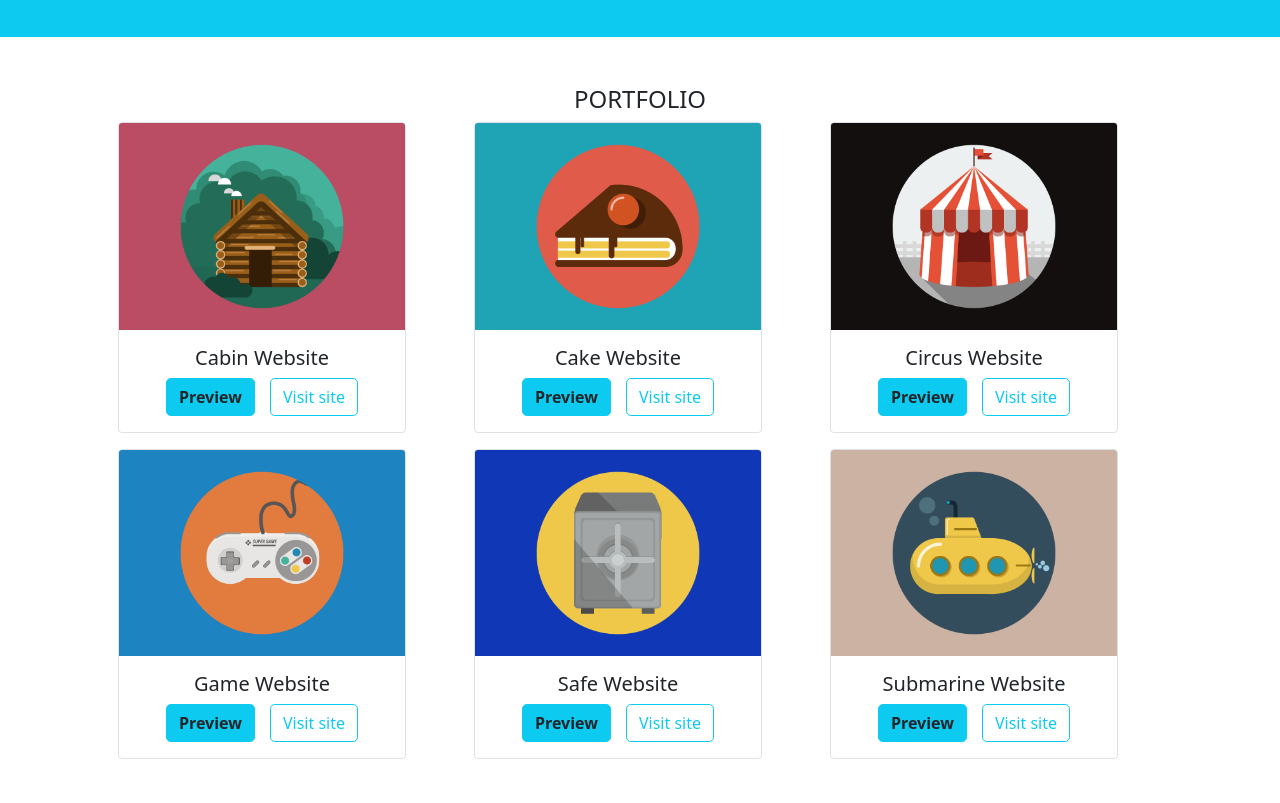
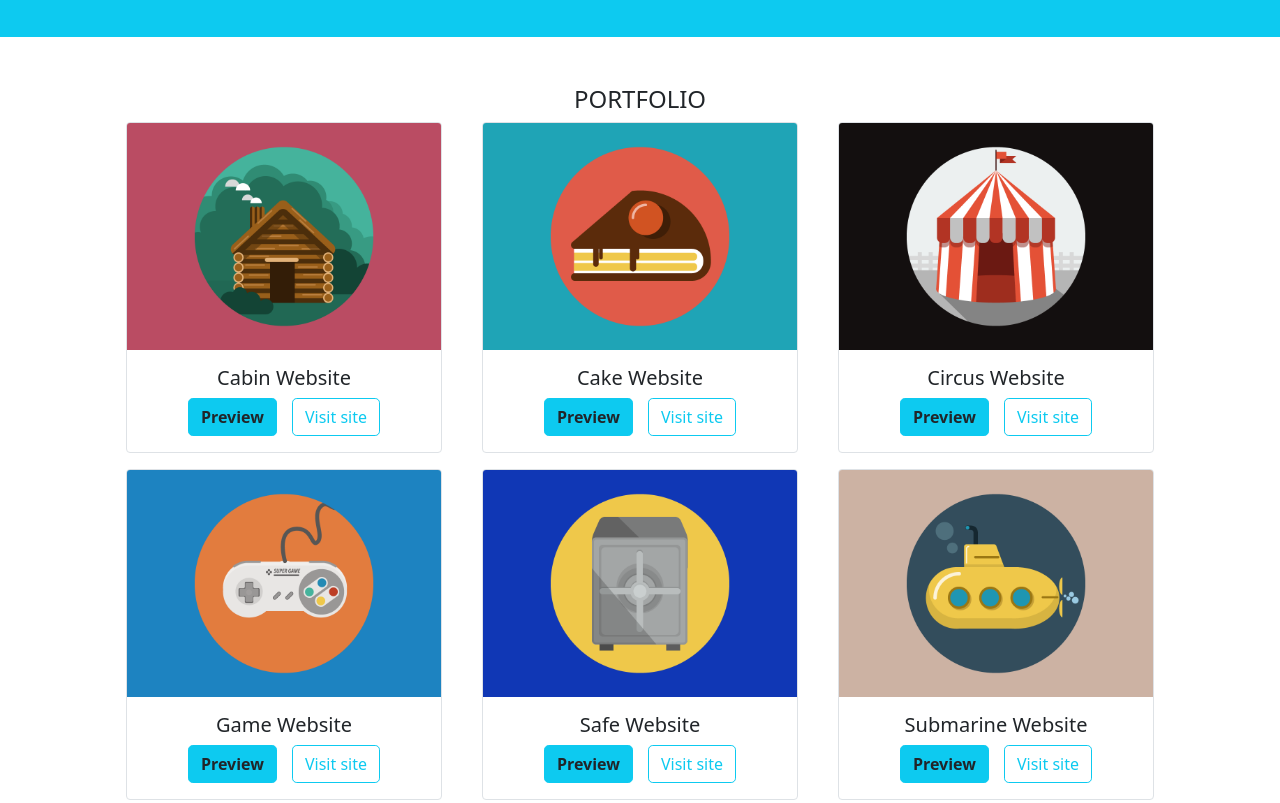
Before and after one commit to AlessioCLZ/bootstrap_30-05-22_class, a plain HTML site: page index.html in a window 1280 px wide. Shown: the part 490-1293 px from the top of the page. Drawn offline with nearby package versions, Linux system fonts and the light colour scheme.

Commit message:
Tolte cose inutili e accortezze visive

```diff
--- a/index.html
+++ b/index.html
@@ -58,7 +58,7 @@
         <section class="bg-info">
             <div class="text-center py-4">
                 <h2>Pinco Pallo</h2>
-                <img class="w-25 d-inline-block" src="img/profile_pic.svg" alt="Profile PIC">
+                <img class="w-25" src="img/profile_pic.svg" alt="Profile PIC">
                 <p class="small text-muted text-uppercase">Web Designer</p>
             </div>
         </section>
@@ -69,9 +69,9 @@
             <h4 class="text-uppercase" id="portfolio">Portfolio</h4>
         </div>
         <div class="container px-5 pb-5">
-            <div class="row">
+            <div class="row justify-content-center">
               <div class="col col-lg-4">
-                <div class="card mb-3 border border-muted" style="width: 18rem;">
+                <div class="card mb-3 border border-muted mx-2">
                     <img src="img/portfolio/cabin.png" class="card-img-top" alt="Immagine cabina">
                     <div class="card-body">
                       <h5 class="card-title">Cabin Website</h5>
@@ -83,7 +83,7 @@
                 </div>
               </div>
               <div class="col col-lg-4">
-                <div class="card mb-3 border border-muted" style="width: 18rem;">
+                <div class="card mb-3 border border-muted mx-2">
                     <img src="img/portfolio/cake.png" class="card-img-top" alt="Immagine torta">
                     <div class="card-body">
                       <h5 class="card-title">Cake Website</h5>
@@ -95,7 +95,7 @@
                 </div>
               </div>
               <div class="col col-lg-4">
-                <div class="card mb-3 border border-muted" style="width: 18rem;">
+                <div class="card mb-3 border border-muted mx-2">
                     <img src="img/portfolio/circus.png" class="card-img-top" alt="Immagine circo">
                     <div class="card-body">
                       <h5 class="card-title">Circus Website</h5>
@@ -107,7 +107,7 @@
                 </div>
               </div>
               <div class="col col-lg-4">
-                <div class="card border border-muted"  style="width: 18rem;">
+                <div class="card border border-muted mx-2">
                     <img src="img/portfolio/game.png" class="card-img-top" alt="Immagine controller SNES">
                     <div class="card-body">
                       <h5 class="card-title">Game Website</h5>
@@ -119,7 +119,7 @@
                 </div>
               </div>
               <div class="col col-lg-4">
-                <div class="card border border-muted" style="width: 18rem;">
+                <div class="card border border-muted mx-2">
                     <img src="img/portfolio/safe.png" class="card-img-top" alt="Immagine cassaforte">
                     <div class="card-body">
                       <h5 class="card-title">Safe Website</h5>
@@ -131,7 +131,7 @@
                 </div>
               </div>
               <div class="col col-lg-4">
-                <div class="card border border-muted" style="width: 18rem;">
+                <div class="card border border-muted mx-2">
                     <img src="img/portfolio/submarine.png" class="card-img-top" alt="Immagine sottomarino">
                     <div class="card-body">
                       <h5 class="card-title">Submarine Website</h5>
```
